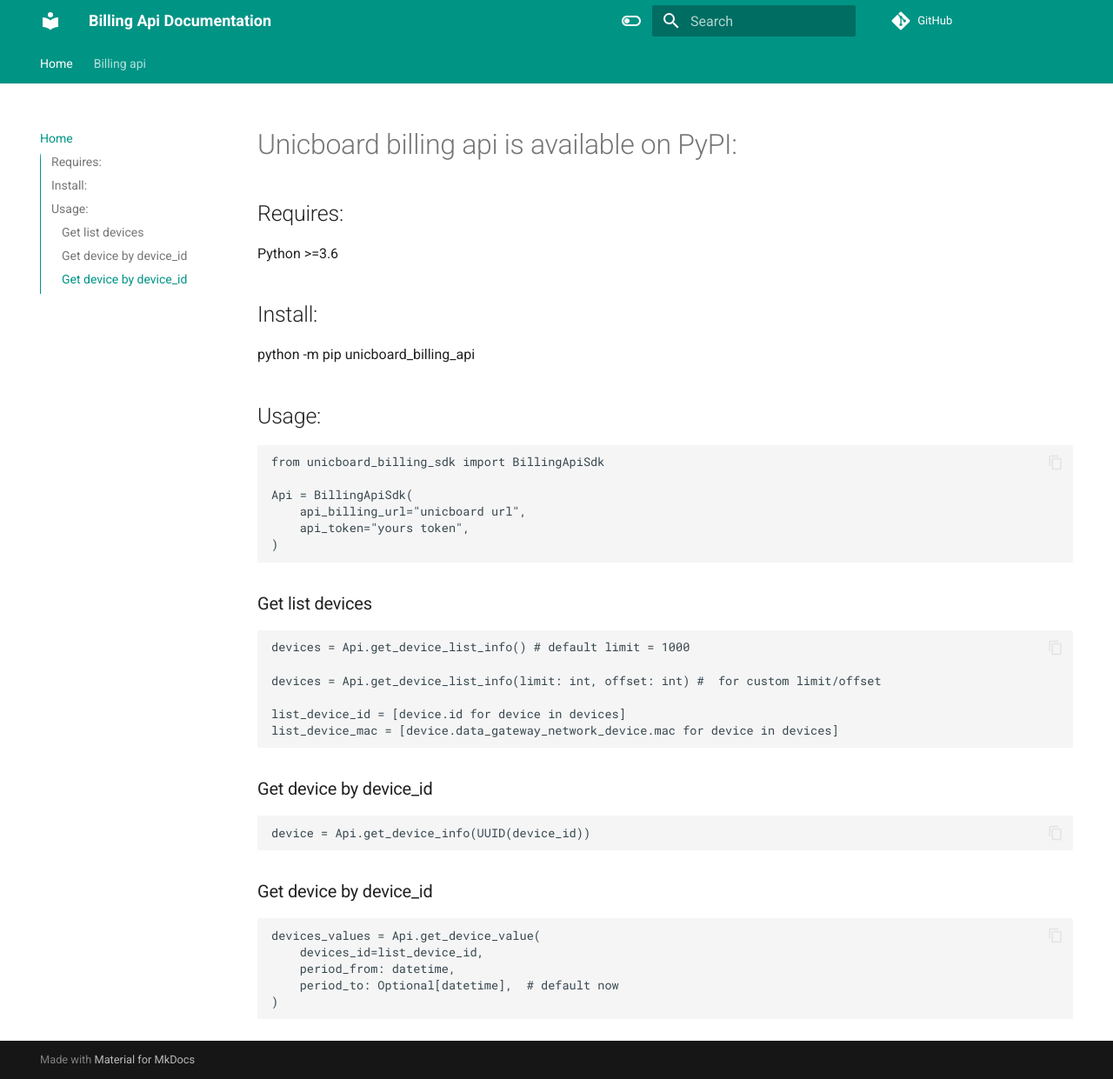
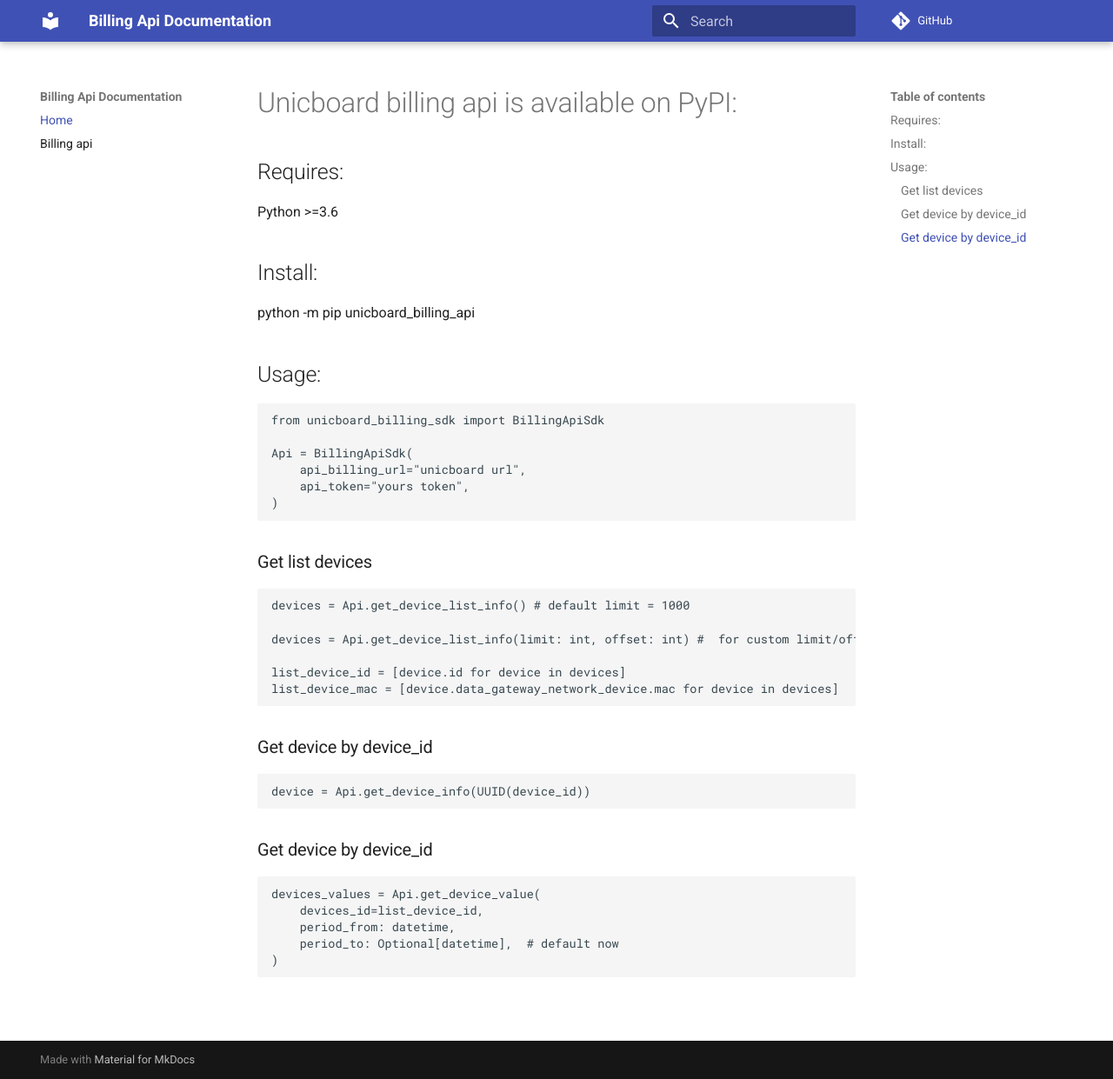
Before and after one commit to uniclab-01/billing-api, an MkDocs documentation site: the page built from docs/index.md, in a window 1280 px wide and 1241 px high. Shown: the whole window at 87% size. Built offline with MkDocs 1.6.1 and Material for MkDocs 9.7.7, drawn with Linux system fonts in a browser that asks for light colours; comment, search, counter and statistics services are not loaded.

Commit message:
githib ci fix

```diff
--- a/mkdocs.yml
+++ b/mkdocs.yml
@@ -4,30 +4,6 @@
 
 theme:
   name: material
-  features:
-    - navigation.tabs
-    - navigation.sections
-    - toc.integrate
-    - navigation.top
-    - search.suggest
-    - search.highlight
-    - content.tabs.link
-    - content.code.annotation
-    - content.code.copy
-  language: en
-  palette:
-    - scheme: default
-      toggle:
-        icon: material/toggle-switch-off-outline
-        name: Switch to dark mode
-      primary: teal
-      accent: purple
-    - scheme: slate
-      toggle:
-        icon: material/toggle-switch
-        name: Switch to light mode
-      primary: teal
-      accent: lime
 
 plugins:
   - search
```
